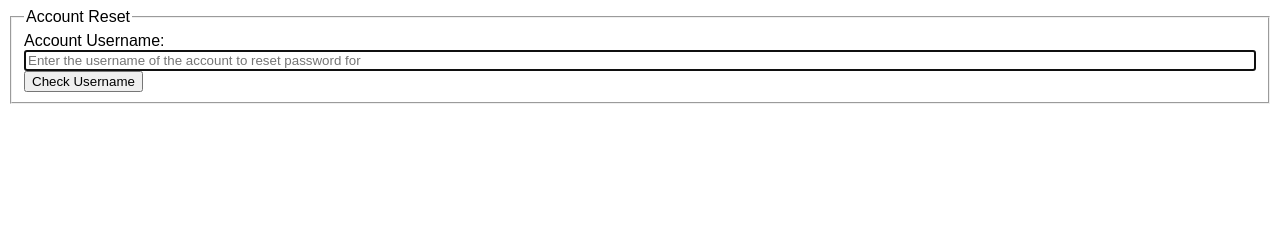
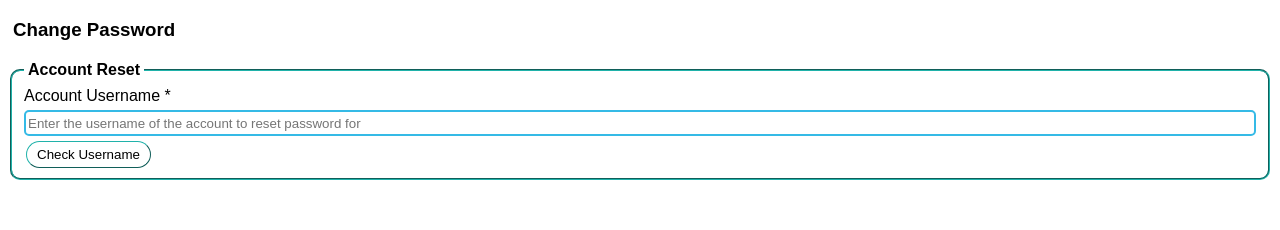
Before and after one commit to cammando016/calendar, a Next.js app in the folder frontend/: page /account/reset-password in a window 1280 px wide. Shown: the top 230 px of the page. Built offline with nearby package versions, Linux system fonts and the light colour scheme; no server answers.

Commit message:
Style change password

```diff
--- a/frontend/src/forms/accountForms/ChangePasswordForm.jsx
+++ b/frontend/src/forms/accountForms/ChangePasswordForm.jsx
@@ -1,6 +1,7 @@
 "use client"
 import { useState } from 'react';
 import sharedStyles from '../../styles/shared.module.css';
+import styles from '@/styles/forms.module.css';
 import { getAccountRecovery } from '@/utils/authenticate';
 import { changePassword } from '@/utils/editUser';
 import { useRouter } from 'next/navigation';
@@ -57,41 +58,43 @@ export default function ChangePasswordForm({}) {
     };
 
     return (
+        <div>
+            <h3 className={sharedStyles.sectionheading}>Change Password</h3>
             <form onSubmit={handleSubmit}>
                 {/* User must enter their username first, to check if it is found in the DB and get recovery question */}
-            <fieldset>
-                <legend>Account Reset</legend>
+                <fieldset className={styles.fieldset}>
+                    <legend><h4 className={styles.legendHeading}>Account Reset</h4></legend>
                     <div className={sharedStyles.colflex}>
-                    <label htmlFor='recover-username'>Account Username: </label>
-                    <input id='recover-username' type='text' placeholder='Enter the username of the account to reset password for' value={fieldValues.recoveryUsername} onChange={(e) => setFieldValues({...fieldValues, recoveryUsername: e.target.value })} autoFocus />
+                        <label className={styles.inputLabel} htmlFor='recover-username'>Account Username *</label>
+                        <input className={styles.formInput} id='recover-username' type='text' placeholder='Enter the username of the account to reset password for' value={fieldValues.recoveryUsername} onChange={(e) => setFieldValues({...fieldValues, recoveryUsername: e.target.value })} autoFocus />
                     </div>
 
-                <button onClick={fetchUserRecovery}>Check Username</button>
+                    <button className={`${sharedStyles.btn} ${sharedStyles.medbtn}`} onClick={fetchUserRecovery}>Check Username</button>
                 </fieldset>
                 {
                     //If the username was found in DB, display recovery question and input to type answer
                     accountDetails.username && (
                         <>
-                        <fieldset>
-                            <legend>Account Recovery</legend>
+                            <fieldset className={styles.fieldset}>
+                                <legend><h4 className={styles.legendHeading}>Account Recovery</h4></legend>
                                 <p>Recovery Question: {accountDetails.recoveryQuestion}</p>
                                 <div className={sharedStyles.colflex}>
-                                <label htmlFor="enter-rec-answer">Recovery Answer: </label>
-                                <input placeholder="Enter the answer to your recovery question above" type="text" id="enter-rec-answer" name="enter-rec-answer" value={fieldValues.recoveryAnswer} onChange={(e) => setFieldValues({...fieldValues, recoveryAnswer: e.target.value })} required />
+                                    <label className={styles.inputLabel} htmlFor="enter-rec-answer">Recovery Answer *</label>
+                                    <input className={styles.formInput} placeholder="Enter the answer to your recovery question above" type="text" id="enter-rec-answer" name="enter-rec-answer" value={fieldValues.recoveryAnswer} onChange={(e) => setFieldValues({...fieldValues, recoveryAnswer: e.target.value })} required />
                                 </div>
                             </fieldset>
 
-                        <fieldset id="set-password" name="Set Password">
-                            <legend>Reset Password</legend>
+                            <fieldset  className={styles.fieldset}id="set-password" name="Set Password">
+                                <legend><h4 className={styles.legendHeading} >Reset Password</h4></legend>
 
                                 <div className={sharedStyles.colflex}>
-                                <label htmlFor="create-password">Create Password: </label>
-                                <input type="password" placeholder='Enter your new password' id="create-password" name="create-password" value={fieldValues.createPassword} onChange={(e) => setFieldValues({...fieldValues, createPassword: e.target.value })} required />
+                                    <label className={styles.inputLabel} htmlFor="create-password">Create Password *</label>
+                                    <input className={styles.formInput} type="password" placeholder='Enter your new password' id="create-password" name="create-password" value={fieldValues.createPassword} onChange={(e) => setFieldValues({...fieldValues, createPassword: e.target.value })} required />
                                 </div>
 
                                 <div className={sharedStyles.colflex}>
-                                <label htmlFor="confirm-password">Confirm Password: </label>
-                                <input type="password" placeholder='Confirm your new password' id="confirm-password" name="confirm-password" value={fieldValues.confirmPassword} onChange={(e) => setFieldValues({...fieldValues, confirmPassword: e.target.value })} required />
+                                    <label className={styles.inputLabel} htmlFor="confirm-password">Confirm Password *</label>
+                                    <input className={styles.formInput} type="password" placeholder='Confirm your new password' id="confirm-password" name="confirm-password" value={fieldValues.confirmPassword} onChange={(e) => setFieldValues({...fieldValues, confirmPassword: e.target.value })} required />
                                 </div>
                             </fieldset>
 
@@ -103,12 +106,13 @@ export default function ChangePasswordForm({}) {
                                 ) : fieldValues.createPassword !== fieldValues.confirmPassword ? (
                                     <p>Confirm password must match create password</p>
                                 ) : (
-                                <button type="submit" id="change-password">Change Password</button>
+                                    <button className={`${sharedStyles.btn} ${sharedStyles.medbtn}`} type="submit" id="change-password">Change Password</button>
                                 )
                             }
                         </>
                     )
                 }
             </form>
+        </div>
     )
 }
--- a/frontend/src/styles/forms.module.css
+++ b/frontend/src/styles/forms.module.css
@@ -2,6 +2,7 @@
     border-style: solid;
     border-radius: 5px;
     height: 20px;
+    margin: 5px 0;
 }
 
 .formInput:focus {
```
Also changed, not shown: frontend/src/app/(pages)/account/page.jsx (+7 -7 lines). Lines whose indentation alone changed are shown as unchanged.
